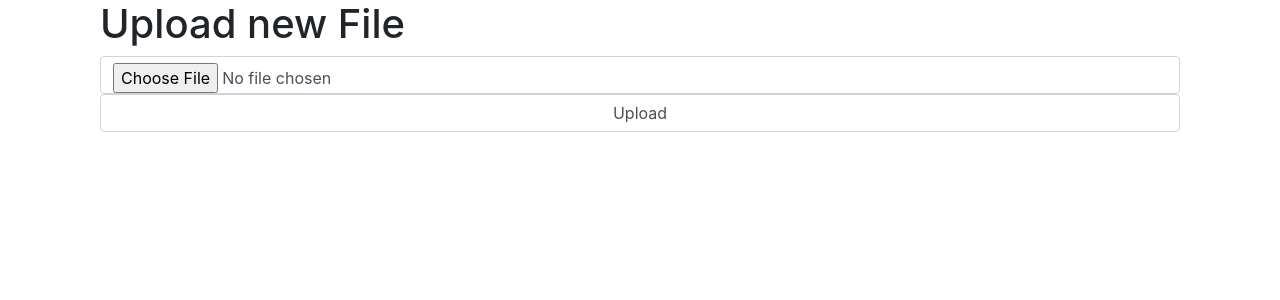
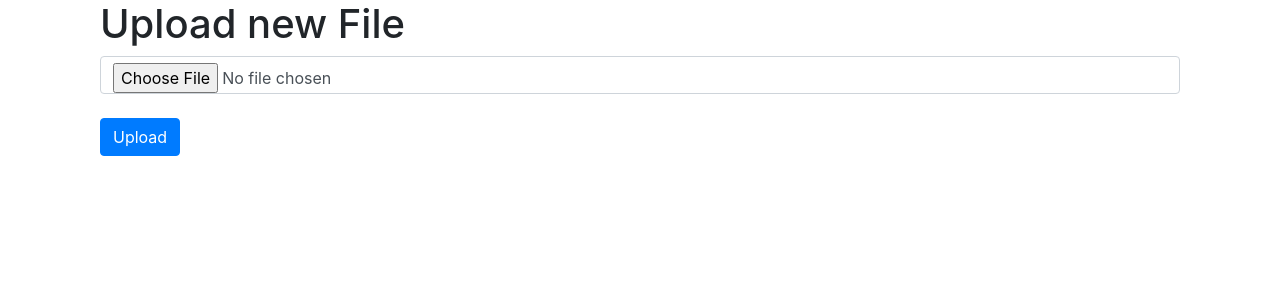
Before and after one commit to scotcurry/MobileFlowsCalls, a Flask app: page /uploadcsv in a window 1280 px wide. Shown: the part 56-356 px from the top of the page. Run offline with Flask 2, Linux system fonts and the light colour scheme; some libraries are stand-ins or nearby versions.

Commit message:
Made a couple of change to make the upload.html page look better.

```diff
--- a/templates/upload.html
+++ b/templates/upload.html
@@ -5,7 +5,11 @@
     <h1>Upload new File</h1>
     <form method=post enctype=multipart/form-data>
       <input class="form-control" type=file name=file>
+      <!--
       <input class="form-control" type=submit value=Upload>
+      -->
+        <br/>
+      <button type="submit" class="btn btn-primary">Upload</button>
     {% else %}
         <p>Filename must be user.csv (case sensitive)</p>
     {% endif %}
```
